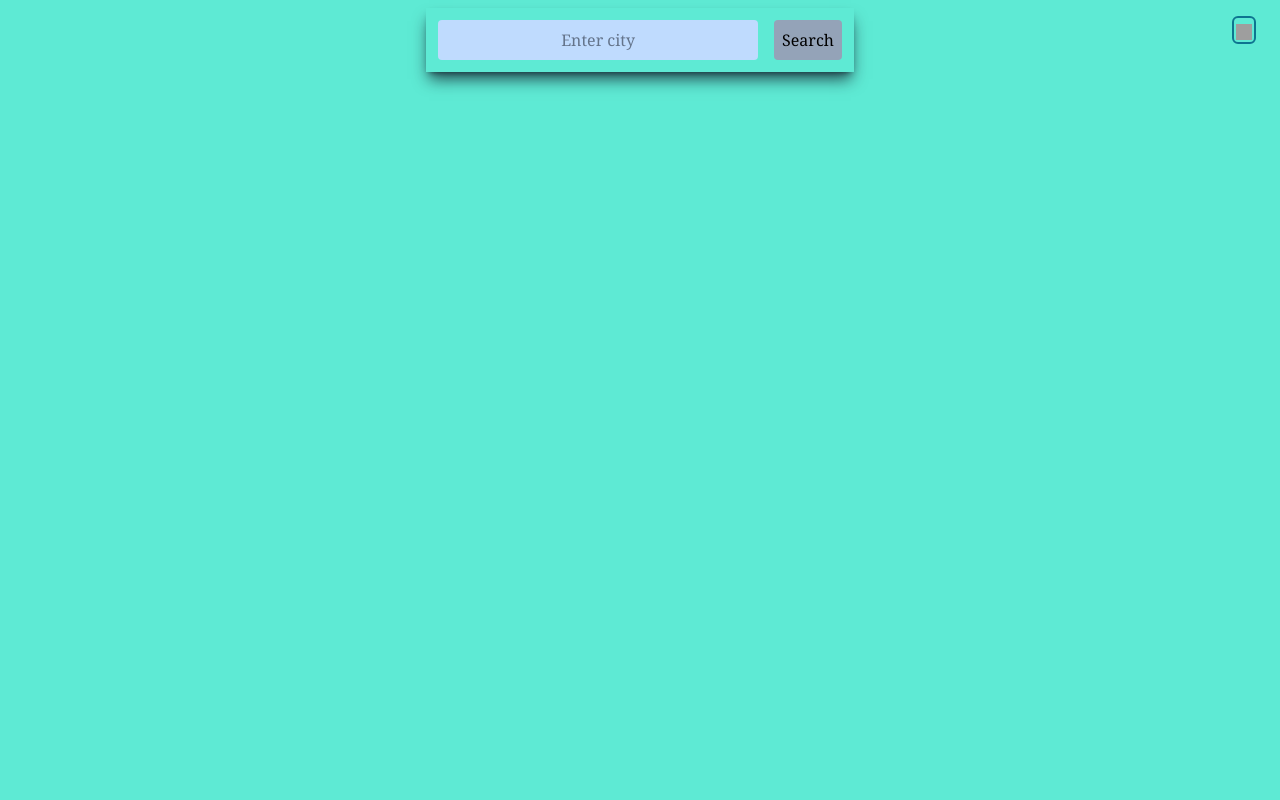
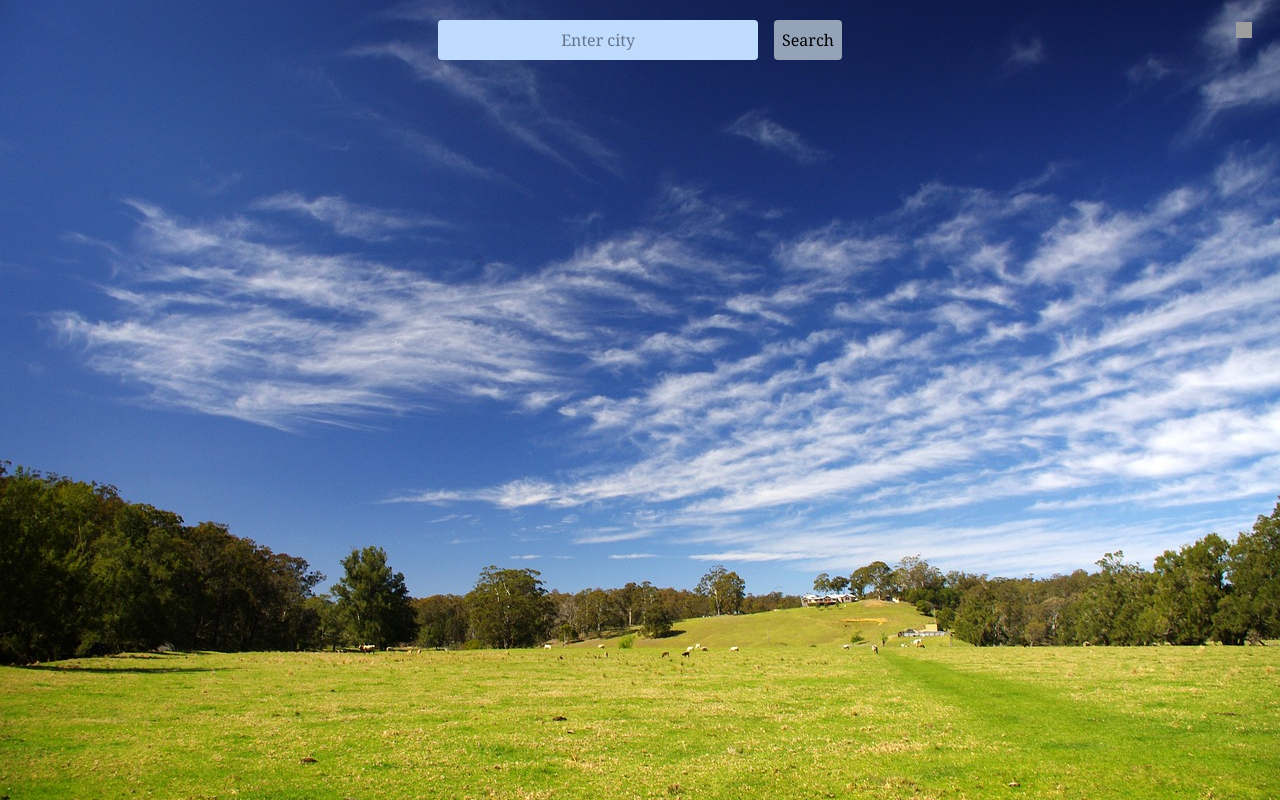
Before and after one commit to AmanVerma-97/Weather-App, a React (Create React App) app: page / in a window 1280 px wide. Built offline with nearby package versions, Linux system fonts and the light colour scheme; grey boxes are pictures that could not be loaded.

Commit message:
Add weather image

```diff
--- a/package.json
+++ b/package.json
@@ -6,7 +6,7 @@
     "@testing-library/jest-dom": "^5.17.0",
     "@testing-library/react": "^13.4.0",
     "@testing-library/user-event": "^13.5.0",
-    "axios": "^1.6.7",
+    "axios": "^1.8.2",
     "react": "^18.2.0",
     "react-dom": "^18.2.0",
     "react-router-dom": "^6.22.2",
--- a/src/Home/Home.js
+++ b/src/Home/Home.js
@@ -1,11 +1,12 @@
 import { useEffect, useRef, useState } from "react";
 import { useWeatherData } from "../fetchData/fetchDataContext";
 import { Link } from "react-router-dom";
+import night from '../images/clear-night-sky.jpg';
 
 function Home(){
 
     const [inputCity, setInputCity]= useState("");
-    const {setCity, weatherData, aqiData, error} = useWeatherData();
+    const {setCity, weatherData, aqiData, error, background, localTime} = useWeatherData();
     const [aqiColor, setAqiColor]= useState(null);
     const [theme, setTheme]=useState(null);
     const cityRef=useRef("");
@@ -54,6 +55,9 @@ function Home(){
         if(event.key==="Enter"){
             handleSearch();
         }
+        else{
+            setInputCity(event.target.value);
+        }
     }
 
 
@@ -92,19 +96,19 @@ function Home(){
 
         if(aqiData){
             let colorClass;
-            if(aqiData.overall_aqi<50){
+            if(aqiData<50){
                 colorClass="text-green-800";
             }
-            else if(aqiData.overall_aqi<100){
+            else if(aqiData<100){
                 colorClass="text-amber-600";
             }
-            else if(aqiData.overall_aqi<150){
+            else if(aqiData<150){
                 colorClass="text-orange-700";
             }
-            else if(aqiData.overall_aqi<200){
+            else if(aqiData<200){
                 colorClass="text-red-500";
             }
-            else if(aqiData.overall_aqi<300){
+            else if(aqiData<300){
                 colorClass="text-indigo-600";
             }
             else{
@@ -122,12 +126,16 @@ function Home(){
             <span class="text-red-500">Error.</span> Click to see details </button> </Link> :
 
         // Outermost div
-        <div id="outermost" class="bg-teal-300 font-medium font-serif h-screen w-dvw pt-2
-                    dark:bg-gradient-to-r dark:from-slate-950 dark:via-grey-800 dark:to-slate-900 dark:text-white">
+        // <div id="outermost" class="bg-teal-300 font-medium font-serif h-screen w-dvw pt-2
+        //             dark:bg-gradient-to-r dark:from-slate-950 dark:via-grey-800 dark:to-slate-900 dark:text-white">
+        <div id="outermost" class="bg-no-repeat bg-center bg-cover font-medium font-serif h-screen w-dvw pt-2
+                                dark:bg-black dark:bg-opacity-65 dark:bg-blend-overlay dark:text-white"
+                                style={{backgroundImage: `url(${background})`}}>
+
 
             {/* Search bar */}
-            <div class="m-auto p-3 flex flex-col md:flex-row items-center gap-4 w-fit bg-transparent shadow-lg shadow-gray-900/75
-                        dark:shadow-lg dark:shadow-slate-100/50 mb-8">
+            <div class="m-auto p-3 flex flex-col md:flex-row items-center gap-4 w-fit bg-transparent
+                        mb-8">
                 <div>
                     <input id="city" type="text" class="bg-blue-200 p-2 placeholder-slate-500 font rounded w-60 md:w-80 text-center
                      dark:text-black dark:bg-slate-200 dark:border-gray-500 dark:hover:border-blue-300 dark:border-2"
@@ -143,31 +151,39 @@ function Home(){
             </div>
 
             {/* Light Mode/ Dark Mode */}
-            <div class="absolute top-4 right-6 h-auto w-6 border-2 border-cyan-700 dark:border-gray-500 rounded-md flex justify-center">
+            <div class="absolute top-4 right-6 h-auto w-6 flex justify-center">
                 <button class="bg-transparent m-auto" onClick={handleThemeSwitch}>
                     {theme==="dark"? <img src="https://cdn-icons-png.flaticon.com/128/3073/3073665.png" alt="light-mode" class="h-4 w-4 inline"/>
-                                   : <img src="https://cdn-icons-png.flaticon.com/128/1812/1812660.png" alt="dark-mode" class="h-4 w-4 inline"/> }
+                                   : <img src="https://cdn-icons-png.flaticon.com/128/17037/17037535.png" alt="dark-mode" class="h-4 w-4 inline"/> }
                 </button>
             </div>
 
             {/* Displaying data if API fetch success */}
             { weatherData && aqiData &&
-            <div class="bg-white rounded-md h-auto w-10/12 m-auto  mt-2 flex flex-col items-center gap-6 shadow-xl shadow-gray-900/50
-             sm:w-8/12 md:w-6/12  xl:w-4/12 md:m-auto md:mt-12 dark:shadow-lg dark:shadow-slate-100/50 dark:bg-gray-700">
-                <div> <img src="https://cdn-icons-png.flaticon.com/128/562/562511.png" alt="city" class="inline h-8 w-8"/>
-                    <h3 class="font-extrabold inline"> {weatherData.name}</h3></div>
+            <div class="bg-white/80 rounded-md h-auto w-10/12 m-auto  mt-2 flex flex-col items-center gap-6 shadow-xl shadow-gray-900/50
+             sm:w-8/12 md:w-6/12  xl:w-4/12 md:m-auto md:mt-12 dark:shadow-lg dark:shadow-slate-100/50 dark:bg-gray-900/75">
+                <div>
+                    <h3 class="font-extrabold inline text-2xl"> {weatherData.name}</h3>
+                </div>
 
-                <div> <h1 class="font-extrabold text-4xl"> {weatherData.main.temp} &deg;C </h1> </div>
+
+                <div> <h1 class="font-extrabold text-3xl"> {weatherData.main.temp} &deg;C </h1> </div>
 
                 <div><h3 class="font-extrabold"> {weatherData.weather[0].main} </h3></div>
 
                 <div class="font-bold text-lg"> <img src="https://cdn-icons-png.flaticon.com/128/3778/3778496.png" alt="mask" class="inline h-8 w-8"/>
-                AQI <span id="aqi" className={aqiColor}> {aqiData.overall_aqi} </span> </div>
-            </div>}
+                    AQI <span id="aqi" className={aqiColor}> {aqiData} </span>
+                </div>
+
+                <div>
+                    <h3 class="inline text-lg font-bold"> {localTime.toLocaleString()} </h3>
+                </div>
+            </div>
+            }
 
             {weatherData && aqiData &&
-            <div class="bg-white rounded-md h-auto w-11/12 mt-8 m-auto flex flex-wrap gap-4 justify-between items-center p-2 font-mono shadow-xl shadow-gray-900/50
-            md:flex-row md:w-10/12 xl:w-8/12 md:m-auto md:min-h-24 md:mt-12 dark:shadow-lg dark:shadow-slate-100/50 dark:bg-gray-700">
+            <div class="bg-white/80 rounded-md h-auto w-11/12 mt-8 m-auto flex flex-wrap gap-4 justify-between items-center p-2 font-mono shadow-xl shadow-gray-900/50
+            md:flex-row md:w-10/12 xl:w-8/12 md:m-auto md:min-h-24 md:mt-12 dark:shadow-lg dark:shadow-slate-100/50 dark:bg-gray-900/75">
                 <div class="flex gap-2 w-1/3 sm:w-1/4 md:w-auto"> <img src="https://cdn-icons-png.flaticon.com/128/4851/4851827.png" class="h-8 w-8 inline" alt="min-temp"/>
                 {weatherData.main.temp_min} &deg;C</div>
 
--- a/src/fetchData/fetchDataContext.js
+++ b/src/fetchData/fetchDataContext.js
@@ -1,12 +1,15 @@
 //using Context API.
 import { createContext, useContext, useEffect, useState} from "react";
-// import image1 from '../images/clear-day-sky.jpg';
-// import image2 from '../images/fog-night.jpg';
-// import image3 from '../images/lightning-night-rain.jpg';
-// import image4 from '../images/winter-snowfall.jpg';
-// import image5 from '../images/clouds.jpg';
-// import image6 from '../images/rainy-day.jpg';
-// import image7 from '../images/fog-day.jpg';
+import axios from "axios";
+import image1 from '../images/clear-day-sky.jpg';
+import image2 from '../images/fog-night.jpg';
+import image3 from '../images/lightning-night-rain.jpg';
+import image4 from '../images/winter-snowfall.jpg';
+import image5 from '../images/clouds.jpg';
+import image6 from '../images/rainy-day.jpg';
+import image7 from '../images/fog-day.jpg';
+import image8 from '../images/clear-night-sky.jpg';
+import image9 from '../images/clear-evening-sky.jpg';
 
 
 const weatherContext=createContext();
@@ -20,33 +23,70 @@ function FetchDataContext(props) {
     const [city,setCity] = useState("");
     const [weatherData,setWeatherData] = useState(null);
     const [aqiData, setAqiData]= useState(null);
-    // const [background, setBackground]=useState(null);
+    const [timezone, setTimezone]=useState(null);
+    const [localTime, setLocalTime]=useState(null);
+    const [background, setBackground]=useState(image1);
     const [error,setError]=useState(false);
     const {children}=props; //all that use weatherContext.
 
     async function fetchCurrentAQI(city) {
-        const myApiKey="Z/Kmj8smUiWWINArFoYPgg==HgmUNtkig4KMLSxX";
-        const url = `https://api.api-ninjas.com/v1/airquality?city=${city}`;
-        const headers = { 'X-Api-Key': myApiKey };
-        const options = {
-          method: 'GET',
-          headers,
-        };
+        const API_KEY="37947d013f98ab57272fe2d0aadbdfdf";
+        try {
+          // Step 1: Get the city's latitude and longitude using the Geocoding API
+          const geoResponse = await axios.get(`http://api.openweathermap.org/geo/1.0/direct?q=${city}&limit=1&appid=${API_KEY}`);
 
-        try {
-          const response = await fetch(url, options);
-          if (!response.ok) {
-            setAqiData(null);
-            throw new Error(`Error fetching aqi data: ${response.status}`);
+          if (geoResponse.data.length === 0) {
+            setError("City not found");
+            return;
           }
-          const AQIData = await response.json();
-        //   console.log("aqi",AQIData);
-          setAqiData(AQIData);
-          setError(false);
-        } catch (error) {
-        //   console.error('Error:', error);
-          setError(true);
+
+          const { lat, lon } = geoResponse.data[0];
+
+          // Step 2: Fetch the AQI using the Air Pollution API
+          const aqiResponse = await axios.get(`http://api.openweathermap.org/data/2.5/air_pollution?lat=${lat}&lon=${lon}&appid=${API_KEY}`);
+
+          const aqiValue = aqiResponse.data.list[0].components.pm2_5;
+          // console.log(aqiResponse);
+
+          setAqiData(aqiValue);
+        } catch (err) {
+          setError("Error fetching AQI data");
+          console.error(err);
         }
+      }
+
+    const fetchCityTime= async(city)=>{ //to get local time of city using timezone
+
+      const API_KEY="37947d013f98ab57272fe2d0aadbdfdf";
+      try {
+        // Fetch weather data for the city
+        const response = await axios.get(
+          `https://api.openweathermap.org/data/2.5/weather?q=${city}&appid=${API_KEY}`
+        );
+
+        const timezoneOffset = response.data.timezone;
+        // console.log(timezoneOffset);
+        // Calculate the local time by adding the timezone offset (in seconds)
+        const utcTime = new Date().getTime(); // In milliseconds
+
+        // Calculate local time in milliseconds by adding the timezone offset
+        const localTimeInMilliseconds = utcTime + timezoneOffset * 1000;
+        const timeToSubtract = (5 * 60 * 60 * 1000) + (30 * 60 * 1000); //to subtrcat IST from final time
+
+        // Create a new Date object for the local time (in UTC)
+        const localDate = new Date(localTimeInMilliseconds-timeToSubtract);
+        // Format the local time
+        console.log("Time", localDate.getHours());
+        setTimezone(localDate.getHours());
+        setLocalTime(localDate);
+        console.log(localDate.toLocaleString().split(",")[1]);
+
+      } catch (err) {
+        setError("Error fetching time for the city");
+        console.error(err);
+      }
+
+
       }
 
     const fetchCurrentWeather= async()=>{
@@ -61,8 +101,13 @@ function FetchDataContext(props) {
             }
             const data= await response.json();
             // console.log("weather:",data);
+            console.log(data);
+
+
+            setCity(data.name);
+            fetchCityTime(city);
+
             setWeatherData(data);
-            setCity(data.name);
             setError(false);
 
         } catch (error) {
@@ -79,41 +124,50 @@ function FetchDataContext(props) {
 
     },[city]);
 
-    // useEffect(()=>{ //to set background image according to main weather
-    //     if(weatherData){
-    //         let url;
-    //         const mainWeather = weatherData.weather[0].main;
+    useEffect(()=>{ //to set background image according to main weather
+        if(weatherData){
+            let url;
+            const mainWeather = weatherData.weather[0].main;
+            const hours=timezone;
+            if(mainWeather==="Clear"){
+              if(hours>=7 && hours<17){
+                url=image1;
+              }
+                else if(hours>=17 && hours<20){
+                  url=image9;
+                }
+                else{
+                  url=image8;
+                }
+            }
+            else if(mainWeather==="Thunderstorm"){
+                  url=image3;
+            }
 
-    //         if(mainWeather==="Clear"){
-    //             url=image1;
-    //         }
-    //         else if(mainWeather==="Thunderstorm"){
-    //             url=image3;
-    //         }
-    //         else if(mainWeather==="Rain"){
-    //             url=image6;
-    //         }
-    //         else if(mainWeather==="Snow"){
-    //             url=image4;
-    //         }
-    //         else if(mainWeather==="Haze"){
-    //             url=image2;
-    //         }
-    //         else if(mainWeather==="Clouds"){
-    //             url=image5;
-    //         }
-    //         else{
-    //             url=image7;
-    //         }
+            else if(mainWeather==="Rain"){
+                url=image6;
+            }
+            else if(mainWeather==="Snow"){
+                url=image4;
+            }
+            else if(mainWeather==="Haze"){
+                url=image2;
+            }
+            else if(mainWeather==="Clouds"){
+                url=image5;
+            }
+            else{
+                url=image7;
+            }
 
-    //         setBackground(url);
-    //     }
-    // },[weatherData]);
+            setBackground(url);
+        }
+    },[weatherData]);
 
     return(
         <>
             {/* <h3> I'am fetchData.</h3> */}
-            <weatherContext.Provider value={{aqiData, city, setCity, weatherData, error, setError, setWeatherData, setAqiData}}>
+            <weatherContext.Provider value={{aqiData, city, setCity, weatherData, error, setError, setWeatherData, setAqiData,background, localTime}}>
                 {children}
             </weatherContext.Provider>
         </>
```
Also changed, not shown: 1 other file (tests, documents, lock files or other folders).
